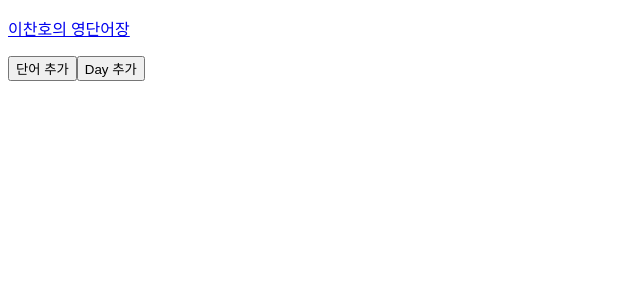
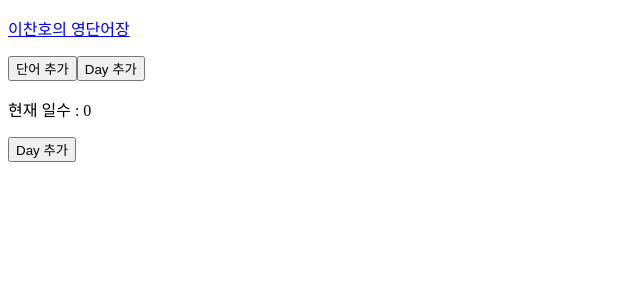
Before and after one commit to Ichanho/Vocabulary_clone, a React (Create React App) app in the folder vocabulary/: page /creat_day in a window 1280 px wide. Shown: the top 300 px of the page, without its empty margins (0-640 px from the left). Built offline with nearby package versions, Linux system fonts and the light colour scheme; no server answers.

Commit message:
Feat creatday page
With JSON-SERVER, It can creat day
It need CSS modules

```diff
--- a/vocabulary/src/component/CreatDay.tsx
+++ b/vocabulary/src/component/CreatDay.tsx
@@ -1,25 +1,30 @@
-import {Iday} from "./Daylist"
+import Daylist, {Iday} from "./Daylist"
+import {useNavigate} from "react-router-dom"
 import useFetch from "../Hooks/useFetch";
 
 function CreatDay(){
-  const day:Iday[] = useFetch(`http://localhost:3001/days`);
+  const days:Iday[] = useFetch(`http://localhost:3001/days`);
+  const navigate = useNavigate();
 
-  // fetch(`http://localhost:3001/words/${word.id}`,{
-  //     method: "PUT",
-  //     headers: {
-  //       "Content-Type": "application/json",
-  //     },
-  //     body: JSON.stringify({
-  //       ...word,
-  //       isDone: !isDone,
-  //     }),
-  //   }).then((res)=>{
-  //     if(res.ok){
-  //       setIsDone(!isDone);
-  //     }
-  //   });
+  function handleDay(){
+    fetch("http://localhost:3001/days/",{
+      method: "POST",
+      headers: {
+        "Content-Type": "application/json",
+      },
+      body: JSON.stringify({
+        day: days.length+1,
+      }),
+    }).then((res)=>{
+      alert("생성이 완료되었습니다.");
+      navigate("/");
+    });
+  }
 
-  return <div></div>
+  return <div>
+    <p>현재 일수 : {days.length}</p>
+    <button onClick={handleDay}>Day 추가</button>
+  </div>
 }
 
 export default CreatDay;
--- a/vocabulary/src/component/CreatWord.tsx
+++ b/vocabulary/src/component/CreatWord.tsx
@@ -1,18 +1,19 @@
-import { useRef, SyntheticEvent } from "react";
-import {useNavigate} from "react-router-dom"
+import { useRef, SyntheticEvent, useState } from "react";
+import { useNavigate } from "react-router-dom"
 import useFetch from "../Hooks/useFetch";
 import { Iday } from "./Daylist"
 import { Iword } from "./Word"
 
 
 function CreatWord() {
+  const [isLoading, setIsLoading] = useState(false);
   const days: Iday[] = useFetch(`http://localhost:3001/days`);
   const navigate = useNavigate();
 
   function handleWord(event: SyntheticEvent) {
     event.preventDefault();
 
-    if (dayRef.current && engRef.current && korRef.current){
+    if (!isLoading && dayRef.current && engRef.current && korRef.current) {
       const day = dayRef.current.value;
       const eng = engRef.current.value;
       const kor = korRef.current.value;
@@ -29,8 +30,8 @@ function CreatWord() {
           isDone: false,
         }
         )
-      }).then((res)=>{
-        if(res.ok){
+      }).then((res) => {
+        if (res.ok) {
           alert("생성이 완료 되었습니다.");
           navigate(`/day/${day}`);
         }
@@ -57,7 +58,7 @@ function CreatWord() {
         {days.map((day) => { return <option key={day.id} value={day.day}>{day.day}</option> })}
       </select>
     </div>
-    <button>저장</button>
+    <button style={{ opacity: isLoading ? 0.3 : 1 }}>{isLoading ? "Saving...." : "저장"}</button>
   </form>
 }
 
```
Also changed, not shown: vocabulary/src/DB/data.json (+8 -0 lines).
